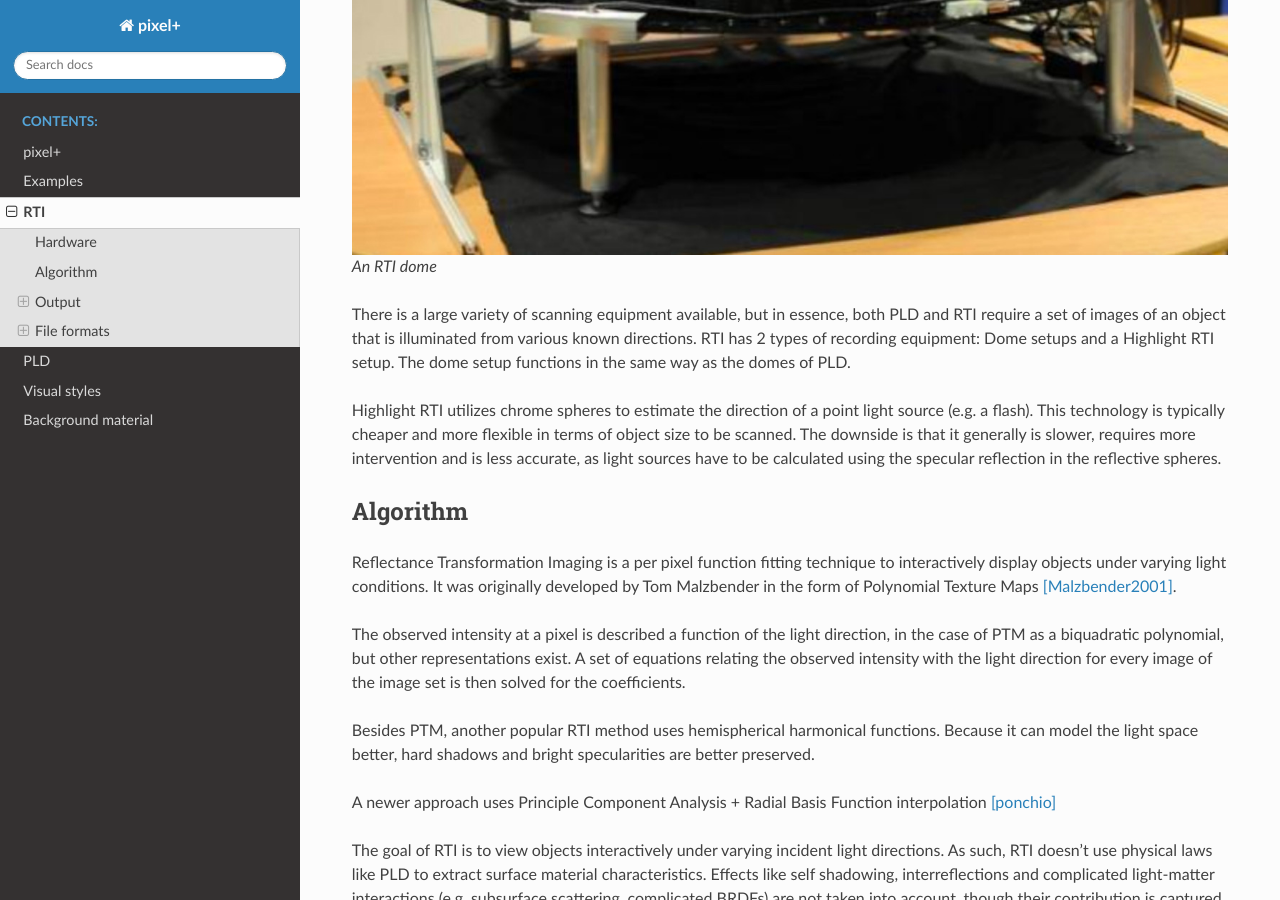
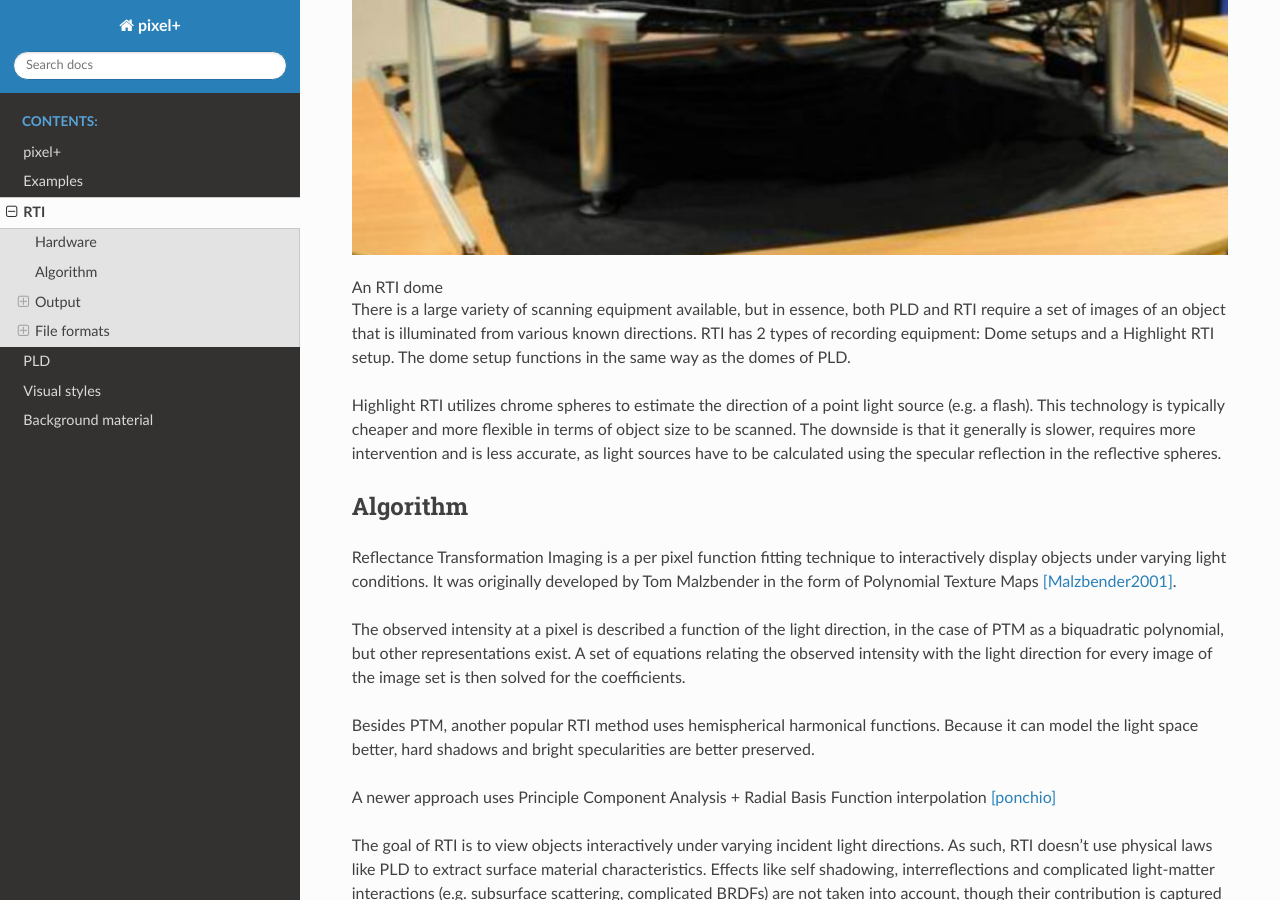
Before and after one commit to vvanwedd/heritagevisualisation, a Sphinx documentation site: the page built from source/rti.rst, in a window 1280 px wide and 900 px high, scrolled down 824 px. Built offline with Sphinx 7.4.7 and the Read the Docs theme 2.0.0, drawn with Linux system fonts in a browser that asks for light colours.

Commit message:
Update rti.rst

```diff
--- a/source/rti.rst
+++ b/source/rti.rst
@@ -2,8 +2,9 @@
 ************
 Hardware
 =========
+.. raw:: html
 
-.. figure:: _static/images/rtidome.jpg
+    <img src="_static/images/rtidome.jpg" height="350px">
 
   An RTI dome
 
```
